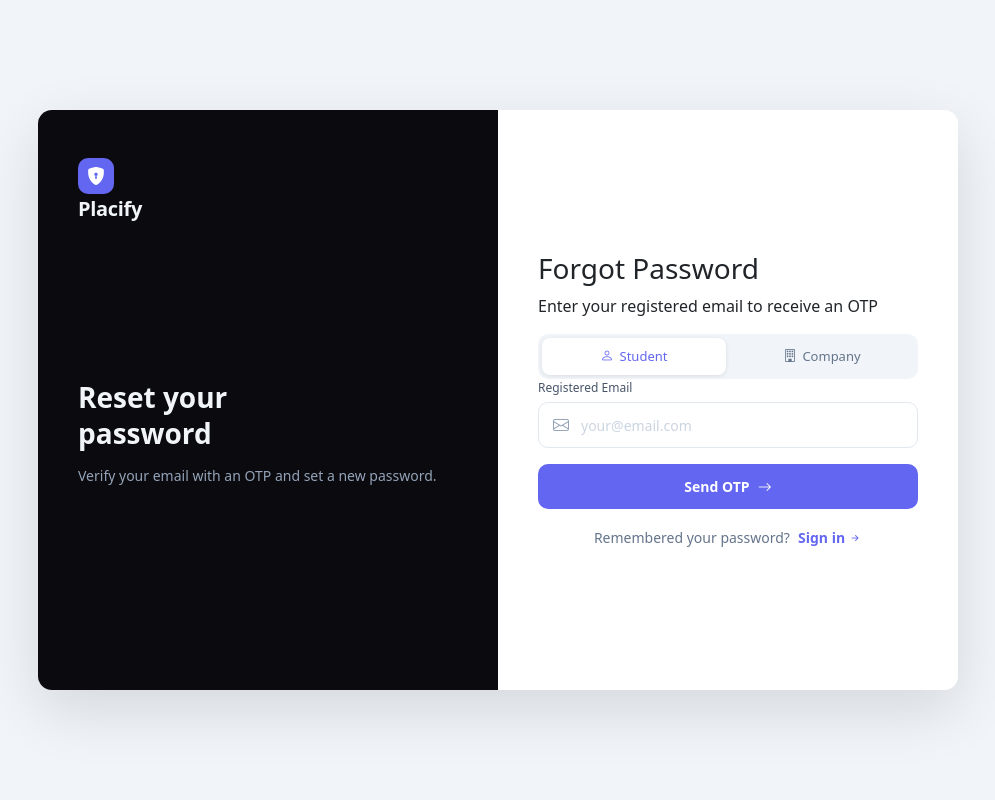
After one commit to 24f3000833/placement-portal-application, a Flask app: page /forgot-password in a window 1280 px wide. The commit adds this page. Shown: the whole page, without its empty margins (142-1137 px from the left). Run offline with Flask 3, Linux system fonts and the light colour scheme.

Commit message:
OTP verification for company registration, forgot password for student and company, HR details in placement drives

```diff
--- a/app.py
+++ b/app.py
@@ -164,15 +164,20 @@ def register_student():
             session["reg_otp_time"]=datetime.utcnow().isoformat()
 
             print("Sending OTP to:", email)
-            send_email(to=email, subject="Your Placify Account Registration", body=f"""Hello,
-Thank you for registering on the Placify portal.
+            send_email(to=email, subject="Placify: Confirm your email address", body=f"""
+Hi,
 
-To complete your account setup, please use the following confirmation code:  {otp}
+We received a request to create a Placify student account with this email address.
 
-This code is valid for the next 10 minutes. If you did not request this, you can safely ignore this message.
+Your confirmation code is: {otp}
 
-Best regards,
-The Placify Team""")
+Enter this code on the registration page to continue. It expires in 10 minutes.
+
+If you did not request this, you can safely ignore this email. No account will be created.
+
+Regards,
+Placify Team
+Placement Portal""")
             flash("OTP sent to your email","success")
             return render_template("auth/register_student.html", stage="otp", email=email)
 
@@ -255,45 +260,83 @@ The Placify Team""")
 @app.route("/register/company" , methods=["GET", "POST"])
 def register_company():
     if request.method=="POST":
-        name=request.form.get("name","")
-        email=request.form.get("email","")
-        password=request.form.get("password","")
-        website=request.form.get("website","")
-        certificate=request.files.get("certificate")
+        stage = request.form.get("stage", "")
 
-        existing=Company.query.filter_by(email=email).first()
-        if existing:
-            flash("Email alrerady registered","danger")
-            return redirect(url_for("register_company"))
+        if stage == "send_otp":
+            email = request.form.get("email", "")
+            existing = Company.query.filter_by(email=email).first()
+            if existing:
+                flash("Email already registered", "danger")
+                return redirect(url_for("register_company"))
+            otp = str(secrets.randbelow(900000) + 100000)
+            session["co_reg_otp"] = otp
+            session["co_reg_otp_email"] = email
+            session["co_reg_otp_time"] = datetime.utcnow().isoformat()
+            send_email(to=email, subject="Placify: Confirm your company email", body=f"""
+Hi,
 
-        if certificate and certificate.filename != "":
-            try:
-                upload_result = cloudinary.uploader.upload(certificate, folder="certificates", resource_type="auto")
-                filename = upload_result.get("secure_url")
-            except Exception as e:
-                flash("Certificate upload failed. Please try again.", "danger")
+We received a request to register a company account on Placify.
+
+Your confirmation code is: {otp}
+
+Enter this code on the registration page to continue. It expires in 10 minutes.
+
+If you did not initiate this request, please ignore this email. No account will be created.
+
+Regards,
+Placify Team
+Placement Portal""")
+            flash("OTP sent to your email", "success")
+            return render_template("auth/register_company.html", stage="otp", email=email)
+
+        elif stage == "verify_otp":
+            entered_otp = request.form.get("otp", "")
+            email = request.form.get("email", "")
+            otp_time = datetime.fromisoformat(session.get("co_reg_otp_time", "2000-01-01T00:00:00"))
+            if datetime.utcnow() - otp_time > timedelta(minutes=10):
+                flash("OTP expired, please try again", "danger")
                 return redirect(url_for("register_company"))
-        else:
-            flash("Please upload your Certificate", "danger")
-            return redirect(url_for("register_company"))
+            if entered_otp == session.get("co_reg_otp") and email == session.get("co_reg_otp_email"):
+                session["co_reg_email_verified"] = True
+                flash("Email verified! Complete your registration", "success")
+                return render_template("auth/register_company.html", stage="details", email=email)
+            else:
+                flash("Incorrect OTP", "danger")
+                return render_template("auth/register_company.html", stage="otp", email=email)
 
-        hashed_password=generate_password_hash(password)
-        company=Company(
-            name=name,
-            email=email,
-            password=hashed_password,
-            website=website,
-            certificate=filename,
-            approval_status="Pending"
-        )
-
-
-        db.session.add(company)
-        db.session.commit()
-
-        flash("Registration Successful...Wait for admin approval","warning")
-        return redirect(url_for("login"))
-    return render_template("auth/register_company.html")
+        elif stage == "complete":
+            email = request.form.get("email", "")
+            if not session.get("co_reg_email_verified") or session.get("co_reg_otp_email") != email:
+                flash("Please verify your email first", "danger")
+                return redirect(url_for("register_company"))
+            name = request.form.get("name", "")
+            password = request.form.get("password", "")
+            website = request.form.get("website", "")
+            certificate = request.files.get("certificate")
+            if certificate and certificate.filename != "":
+                try:
+                    upload_result = cloudinary.uploader.upload(certificate, folder="certificates", resource_type="auto", access_mode="public")
+                    filename = upload_result.get("secure_url")
+                except Exception as e:
+                    flash("Certificate upload failed. Please try again.", "danger")
+                    return render_template("auth/register_company.html", stage="details", email=email)
+            else:
+                flash("Please upload your certificate", "danger")
+                return render_template("auth/register_company.html", stage="details", email=email)
+            hashed_password = generate_password_hash(password)
+            company = Company(
+                name=name,
+                email=email,
+                password=hashed_password,
+                website=website,
+                certificate=filename,
+                approval_status="Pending"
+            )
+            db.session.add(company)
+            db.session.commit()
+            flash("Registration successful! Wait for admin approval.", "warning")
+            return redirect(url_for("login"))
+    return render_template("auth/register_company.html", stage="email")
 
 ####################################################################
 
@@ -545,6 +588,9 @@ def company_create_drive():
         location= request.form.get("location", "")
         deadline_str = request.form.get("deadline", "")
         deadline =datetime.strptime(deadline_str, "%Y-%m-%d").date() if deadline_str else None
+        hr_name = request.form.get("hr_name", "")
+        hr_email = request.form.get("hr_email", "")
+        hr_phone = request.form.get("hr_phone", "")
         drive = PlacementDrive(
             company_id=company.id,
             job_title=job_title,
@@ -553,6 +599,9 @@ def company_create_drive():
             salary=salary,
             location=location,
             deadline=deadline,
+            hr_name=hr_name,
+            hr_email=hr_email,
+            hr_phone=hr_phone,
             status="Pending"
         )
         db.session.add(drive)
@@ -580,6 +629,9 @@ def company_edit_drive(id):
         drive.salary = request.form.get("salary", "")
         drive.location = request.form.get("location", "")
         deadline_str= request.form.get("deadline", "")
+        drive.hr_name = request.form.get("hr_name", "")
+        drive.hr_email = request.form.get("hr_email", "")
+        drive.hr_phone = request.form.get("hr_phone", "")
         drive.deadline=datetime.strptime(deadline_str, "%Y-%m-%d").date() if deadline_str else None
         db.session.commit()
         flash("Drive updated successfully!", "success")
@@ -782,6 +834,86 @@ def logout():
     return redirect(url_for("login"))
 
 
+@app.route("/forgot-password", methods=["GET", "POST"])
+def forgot_password():
+    if request.method == "POST":
+        stage = request.form.get("stage", "")
+
+        if stage == "send_otp":
+            email = request.form.get("email", "")
+            role = request.form.get("role", "")
+            user = None
+            if role == "student":
+                user = Student.query.filter_by(email=email).first()
+            elif role == "company":
+                user = Company.query.filter_by(email=email).first()
+            if not user:
+                flash("No account found with this email", "danger")
+                return render_template("auth/forgot_password.html", stage="email", role=role)
+            otp = str(secrets.randbelow(900000) + 100000)
+            session["fp_otp"] = otp
+            session["fp_email"] = email
+            session["fp_role"] = role
+            session["fp_otp_time"] = datetime.utcnow().isoformat()
+            send_email(to=email, subject="Placify: Password reset request", body=f"""
+Hi,
+
+We received a request to reset the password for your Placify account linked to this email.
+
+Your reset code is: {otp}
+
+Enter this code to proceed with setting a new password. It expires in 10 minutes.
+
+If you did not request a password reset, please ignore this email. Your password will remain unchanged.
+
+Regards,
+Placify Team
+Placement Portal""")
+            flash("OTP sent to your email", "success")
+            return render_template("auth/forgot_password.html", stage="otp", email=email, role=role)
+
+        elif stage == "verify_otp":
+            entered_otp = request.form.get("otp", "")
+            email = request.form.get("email", "")
+            role = request.form.get("role", "")
+            otp_time = datetime.fromisoformat(session.get("fp_otp_time", "2000-01-01T00:00:00"))
+            if datetime.utcnow() - otp_time > timedelta(minutes=10):
+                flash("OTP expired, please try again", "danger")
+                return redirect(url_for("forgot_password"))
+            if entered_otp == session.get("fp_otp") and email == session.get("fp_email"):
+                session["fp_verified"] = True
+                flash("OTP verified! Set your new password", "success")
+                return render_template("auth/forgot_password.html", stage="reset", email=email, role=role)
+            else:
+                flash("Incorrect OTP", "danger")
+                return render_template("auth/forgot_password.html", stage="otp", email=email, role=role)
+
+        elif stage == "reset":
+            email = request.form.get("email", "")
+            role = request.form.get("role", "")
+            if not session.get("fp_verified") or session.get("fp_email") != email:
+                flash("Please verify your email first", "danger")
+                return redirect(url_for("forgot_password"))
+            new_password = request.form.get("password", "")
+            if len(new_password) < 6:
+                flash("Password must be at least 6 characters", "danger")
+                return render_template("auth/forgot_password.html", stage="reset", email=email, role=role)
+            hashed = generate_password_hash(new_password)
+            if role == "student":
+                user = Student.query.filter_by(email=email).first()
+            else:
+                user = Company.query.filter_by(email=email).first()
+            user.password = hashed
+            db.session.commit()
+            session.pop("fp_otp", None)
+            session.pop("fp_email", None)
+            session.pop("fp_role", None)
+            session.pop("fp_otp_time", None)
+            session.pop("fp_verified", None)
+            flash("Password reset successful! Please login.", "success")
+            return redirect(url_for("login"))
+    return render_template("auth/forgot_password.html", stage="email")
+
 ###########################################################
 
 if __name__=="__main__":
--- a/models.py
+++ b/models.py
@@ -56,6 +56,9 @@ class PlacementDrive(db.Model):
     salary= db.Column(db.String(50))
     location =db.Column(db.String(200))
     deadline = db.Column(db.Date)
+    hr_name = db.Column(db.String(100), nullable=True)
+    hr_email = db.Column(db.String(120), nullable=True)
+    hr_phone = db.Column(db.String(20), nullable=True)
     status= db.Column(db.String(25), default="Pending")
     created_at=db.Column(db.DateTime ,  default=datetime.utcnow)
 
--- /dev/null
+++ b/templates/auth/forgot_password.html
@@ -0,0 +1,96 @@
+{% extends "base.html" %}
+{% block extra_css %}
+    <link rel="stylesheet" href="{{ url_for('static', filename='css/auth.css') }}">
+{% endblock %}
+{% block full_page %}
+<div class="login-page-body">
+    <div class="login-wrapper">
+
+        <div class="login-left">
+            <div class="login-logo">
+                <div class="login-logo-icon">
+                    <i class="bi bi-shield-lock-fill"></i>
+                </div>
+                <span class="login-logo-text">Placify</span>
+            </div>
+            <div class="login-hero">
+                <h2>Reset your<br>password</h2>
+                <p>Verify your email with an OTP and set a new password.</p>
+            </div>
+        </div>
+
+        <div class="login-right">
+
+            {% with messages = get_flashed_messages(with_categories=true) %}
+                {% if messages %}
+                    {% for category, message in messages %}
+                        <div class="alert alert-{{ category }} alert-dismissible fade show mb-3" role="alert">
+                            {{ message }}
+                            <button type="button" class="btn-close" data-bs-dismiss="alert" aria-label="Close"></button>
+                        </div>
+                    {% endfor %}
+                {% endif %}
+            {% endwith %}
+
+            <h3>Forgot Password</h3>
+            <p class="login-subtitle">Enter your registered email to receive an OTP</p>
+
+            {% if stage == "email" %}
+            <form method="POST" action="{{ url_for('forgot_password') }}">
+                <input type="hidden" name="stage" value="send_otp">
+                <div class="role-toggle">
+                    <input type="radio" name="role" id="role-student" value="student" checked>
+                    <label for="role-student"><i class="bi bi-person"></i> Student</label>
+                    <input type="radio" name="role" id="role-company" value="company">
+                    <label for="role-company"><i class="bi bi-building"></i> Company</label>
+                </div>
+                <div class="input-field">
+                    <label>Registered Email</label>
+                    <div class="input-wrap">
+                        <i class="bi bi-envelope"></i>
+                        <input type="email" name="email" placeholder="your@email.com" required>
+                    </div>
+                </div>
+                <button type="submit" class="btn-primary-custom">Send OTP <i class="bi bi-arrow-right"></i></button>
+            </form>
+
+            {% elif stage == "otp" %}
+            <form method="POST" action="{{ url_for('forgot_password') }}">
+                <input type="hidden" name="stage" value="verify_otp">
+                <input type="hidden" name="email" value="{{ email }}">
+                <input type="hidden" name="role" value="{{ role }}">
+                <div class="input-field">
+                    <label>Enter OTP sent to {{ email }}</label>
+                    <div class="input-wrap">
+                        <i class="bi bi-shield-lock"></i>
+                        <input type="text" name="otp" placeholder="6-digit OTP" required>
+                    </div>
+                </div>
+                <button type="submit" class="btn-primary-custom">Verify OTP <i class="bi bi-arrow-right"></i></button>
+            </form>
+
+            {% elif stage == "reset" %}
+            <form method="POST" action="{{ url_for('forgot_password') }}">
+                <input type="hidden" name="stage" value="reset">
+                <input type="hidden" name="email" value="{{ email }}">
+                <input type="hidden" name="role" value="{{ role }}">
+                <div class="input-field">
+                    <label>New Password</label>
+                    <div class="input-wrap">
+                        <i class="bi bi-lock"></i>
+                        <input type="password" name="password" placeholder="Enter new password" required>
+                    </div>
+                </div>
+                <button type="submit" class="btn-primary-custom">Reset Password <i class="bi bi-arrow-right"></i></button>
+            </form>
+            {% endif %}
+
+            <div class="page-footer-link">
+                <span>Remembered your password?</span>
+                <a href="{{ url_for('login') }}">Sign in <i class="bi bi-arrow-right-short"></i></a>
+            </div>
+
+        </div>
+    </div>
+</div>
+{% endblock %}
```
Also changed, not shown: templates/admin/drive_detail.html (+18 -0 lines), templates/auth/login.html (+62 -37 lines), templates/auth/register_company.html (+97 -45 lines), templates/company/create_drive.html (+29 -9 lines), templates/company/dashboard.html (+11 -0 lines), templates/company/edit_drive.html (+24 -0 lines), templates/student/drive_detail.html (+12 -0 lines).
